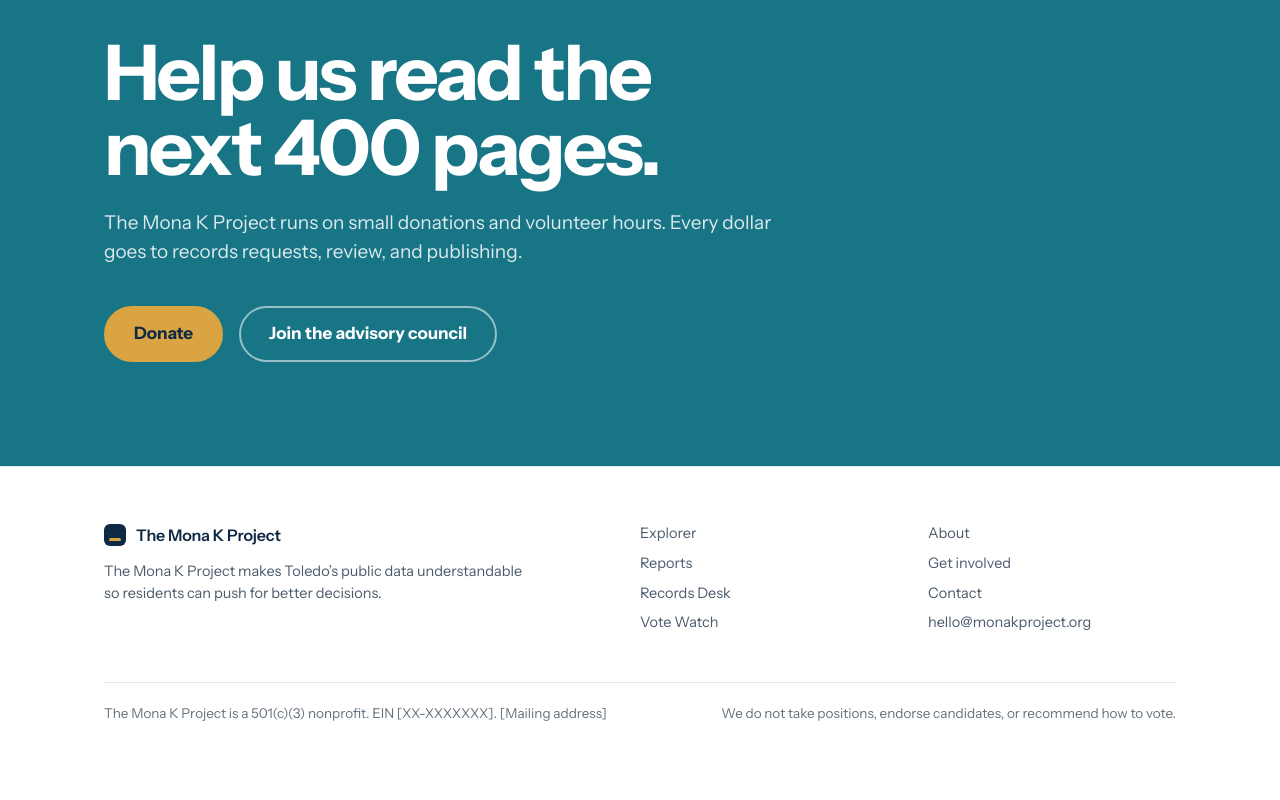
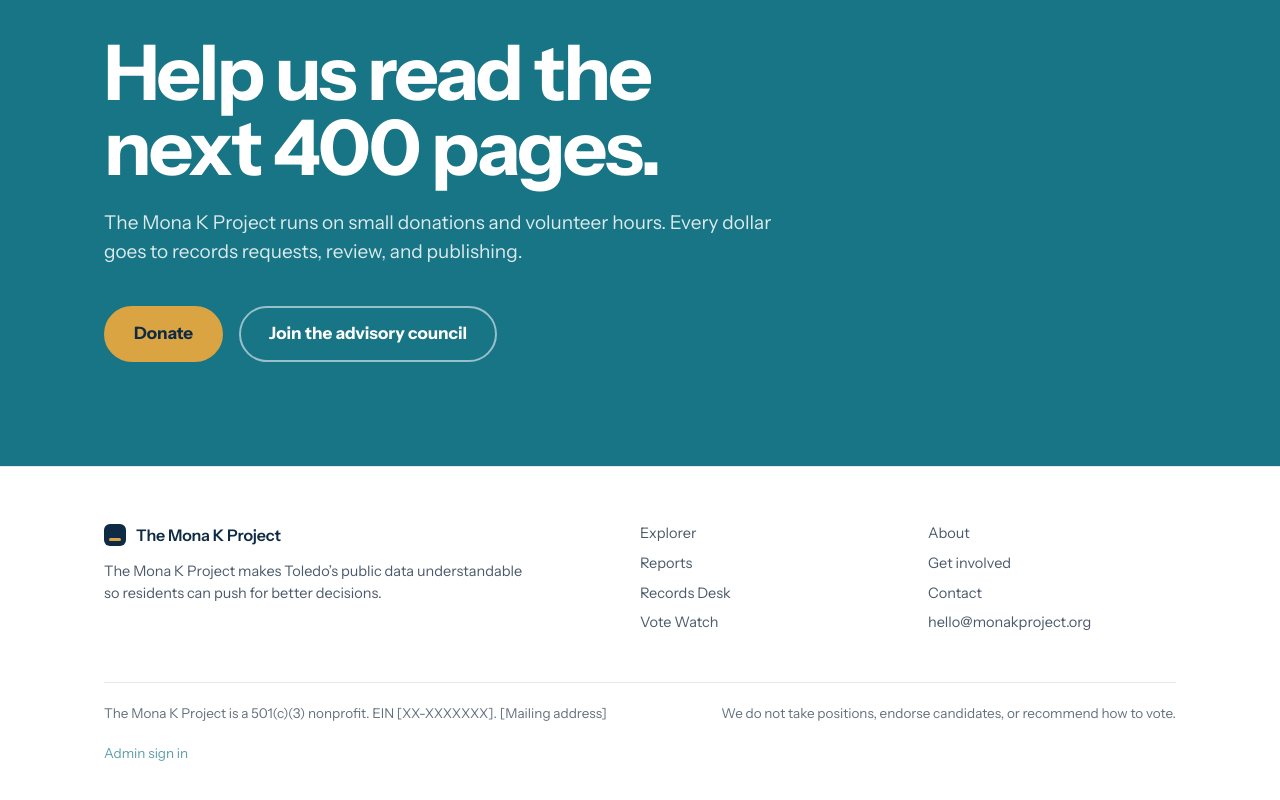
Before and after one commit to a9j/MKP, a Next.js app: page / in a window 1280 px wide. Shown: the part 5296-6096 px from the top of the page. Before the commit the page ends 6059 px from the top, so only its background shows below. Built offline with nearby package versions, Linux system fonts and the light colour scheme; no server answers; the database is empty.

Commit message:
Add Admin sign in link to footer

```diff
--- a/src/components/site-footer.tsx
+++ b/src/components/site-footer.tsx
@@ -48,6 +48,11 @@
               : " [Mailing address]"}
           </span>
           <span>{NEUTRALITY_LINE}</span>
+          <span>
+            <Link href="/admin" style={{ opacity: 0.7 }}>
+              Admin sign in
+            </Link>
+          </span>
         </div>
       </div>
     </footer>
```
